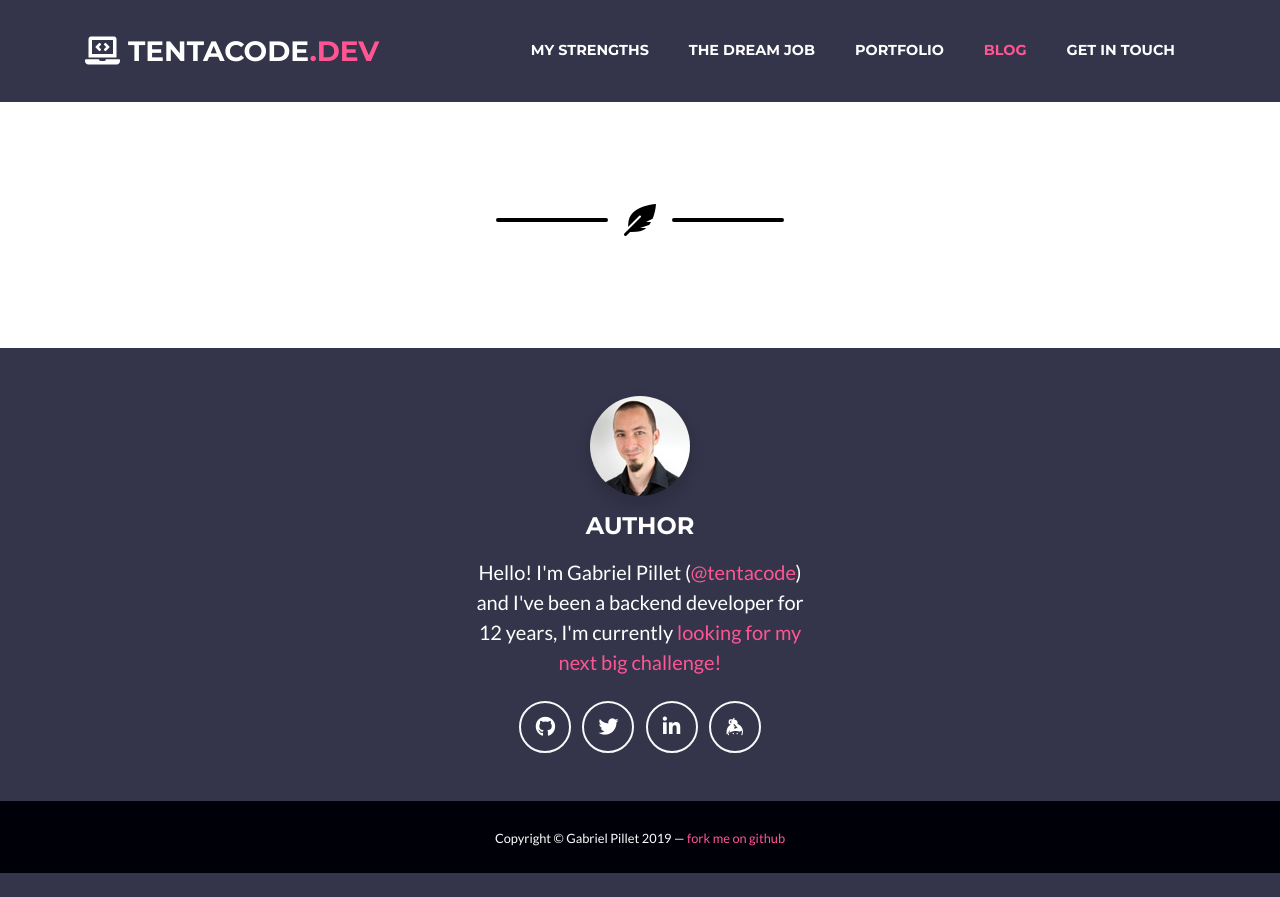
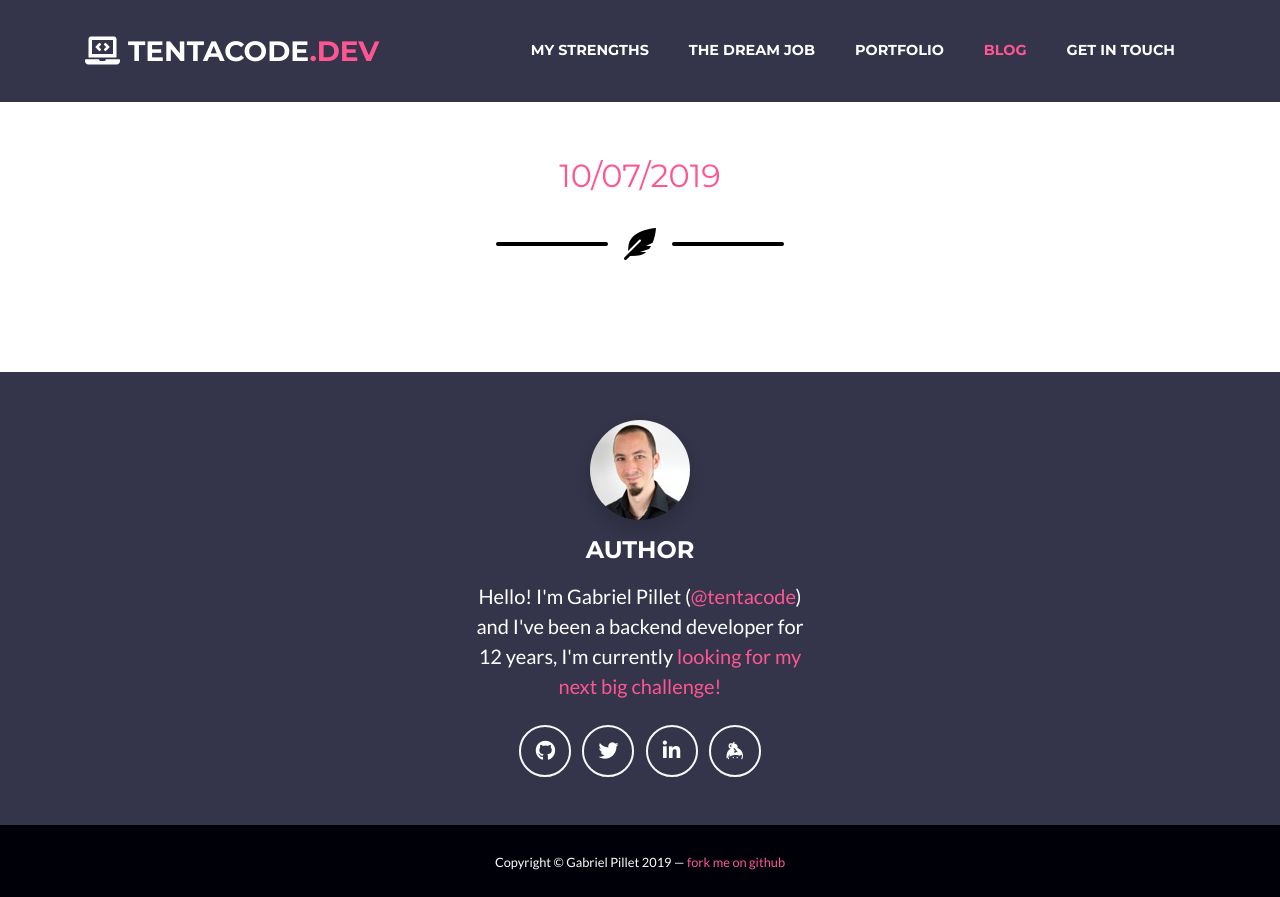
Before and after one commit to tentacode/tentacode.dev, a Symfony app: template templates/blog/detail.html.twig in a window 1280 px wide. Before the commit the page ends 873 px from the top, so only its background shows below. Run offline with Twig, Linux system fonts and the light colour scheme; the template is opened without the code that fills it, so the values that code supplies are empty; style sheets or scripts are compiled from the project's sources; some libraries are stand-ins or nearby versions; some web fonts are replaced.

Commit message:
Blog date 📅

```diff
--- a/public/css/tentacode.dev.css
+++ b/public/css/tentacode.dev.css
@@ -240,3 +240,9 @@ pre::-webkit-scrollbar-thumb {
     margin-left: 5px;
     margin-right: 5px;
 }
+
+.blog-time {
+    font-size: 2rem;
+    color: var(--color-pink);
+    font-family: Montserrat,-apple-system,BlinkMacSystemFont,"Segoe UI",Roboto,"Helvetica Neue",Arial,"Noto Sans",sans-serif,"Apple Color Emoji","Segoe UI Emoji","Segoe UI Symbol","Noto Color Emoji";
+}
--- a/templates/blog/detail.html.twig
+++ b/templates/blog/detail.html.twig
@@ -19,10 +19,13 @@
 <section class="page-section blog-detail text-dark background-light mt-2 mb-0  pb-5" id="blog">
     <div class="container">
         <div class="row">
-            <div class="col-lg-8 mx-auto mb-4">
-                <h1 class="text-center text-uppercase mt-5 mb-0">
+            <div class="col-lg-8 mx-auto mb-0 text-center">
+                <h1 class="text-center text-uppercase mt-5 mb-3">
                     {{ post.content.title }}
                 </h1>
+                <time datetime="{{ post.date|date('Y-m-d') }}" class="blog-time text-center">
+                    {{ post.date|date('d/m/Y') }}
+                </time>
             </div>
         </div>
 
--- a/templates/blog/list.html.twig
+++ b/templates/blog/list.html.twig
@@ -25,6 +25,7 @@
                         <a href="{{ path('blog_detail', {
                             'slug': post.slug
                         }) }}">{{ post.content.title }}</a>
+                        <small class="text-pink">— {{ post.date|date('d/m/Y') }}</small>
                     </h4>
                     <p class="lead">
                         {{ post.content.excerpt(200) }}
```
